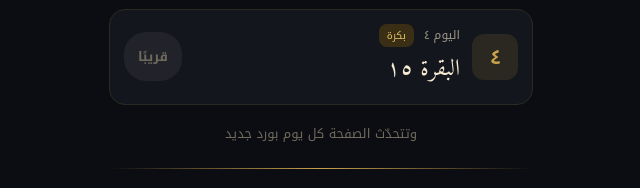
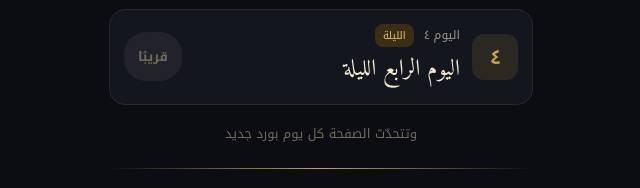
Before and after one commit to yourdailyquran-eg/yourdailyquran-eg.github.io, a plain HTML site: page index.html in a window 1280 px wide. Shown: the part 811-999 px from the top of the page, 319-959 px from the left. Drawn offline with Linux system fonts and the light colour scheme.

Commit message:
Update day 4 item to include tonight tag

```diff
--- a/index.html
+++ b/index.html
@@ -25,7 +25,7 @@ ol{list-style:none;padding:0;display:grid;gap:12px}
 .rng{font-family:Amiri,serif;font-size:23px;color:#f3ead2;margin-top:2px;white-space:nowrap}
 .note{font-size:12px;color:#c9a24b;margin-top:2px}
 .tag{display:inline-block;white-space:nowrap;font-size:10px;padding:2px 8px;border-radius:8px;margin-inline-start:6px;background:#2a2a2a;color:#aaa}
-.tag.live{background:#1f3a2b;color:#7fd6a0}.tag.tomorrow{background:#3a2f14;color:#e8c26a}
+.tag.live{background:#1f3a2b;color:#7fd6a0}.tag.tomorrow,.tag.tonight{background:#3a2f14;color:#e8c26a}
 .btn{flex:none;font-size:13px;font-weight:600;background:#c9a24b;color:#0b0d12;padding:12px 14px;border-radius:22px;text-decoration:none;white-space:nowrap}
 .btn.off{background:#22232a;color:#6f6a5c}
 .more{text-align:center;color:#6f6a5c;font-size:13px;margin-top:16px}
@@ -65,7 +65,7 @@ ol{list-style:none;padding:0;display:grid;gap:12px}
 <li id="day-1" class="item live"><div class="num">١</div><div class="info"><div class="day">اليوم ١ <span class="tag live">متاح الآن</span></div><div class="rng">البقرة ١ - ٥</div></div><div class="acts"><a class="btn" href="https://www.instagram.com/yourdailyquran.eg/reel/DgKxmdUSELJ/" target="_blank" rel="noopener">شوف الريل</a><button class="btn rec" data-rec="1">سمّع الورد</button></div></li>
 <li id="day-2" class="item live"><div class="num">٢</div><div class="info"><div class="day">اليوم ٢ <span class="tag live">متاح الآن</span></div><div class="rng">البقرة ٦ - ١٠</div></div><div class="acts"><a class="btn" href="https://www.instagram.com/yourdailyquran.eg/reel/DgNZVDMSp46/" target="_blank" rel="noopener">شوف الريل</a><button class="btn rec" data-rec="2">سمّع الورد</button></div></li>
 <li id="day-3" class="item live"><div class="num">٣</div><div class="info"><div class="day">اليوم ٣ <span class="tag live">متاح الآن</span></div><div class="rng">البقرة ١١ - ١٤</div></div><div class="acts"><a class="btn" href="https://www.instagram.com/yourdailyquran.eg/reel/DgQSBwsSr2q/" target="_blank" rel="noopener">شوف الريل</a><button class="btn rec" data-rec="3">سمّع الورد</button></div></li>
-<li id="day-4" class="item tomorrow"><div class="num">٤</div><div class="info"><div class="day">اليوم ٤ <span class="tag tomorrow">بكرة</span></div><div class="rng">البقرة ١٥</div></div><div class="acts"><span class="btn off">قريبًا</span></div></li>
+<li id="day-4" class="item tonight"><div class="num">٤</div><div class="info"><div class="day">اليوم ٤ <span class="tag tonight">الليلة</span></div><div class="rng">اليوم الرابع الليلة</div></div><div class="acts"><span class="btn off">قريبًا</span></div></li>
 </ol>
 <p class="more">وتتحدّث الصفحة كل يوم بورد جديد</p>
 <div class="rule"></div>
```
